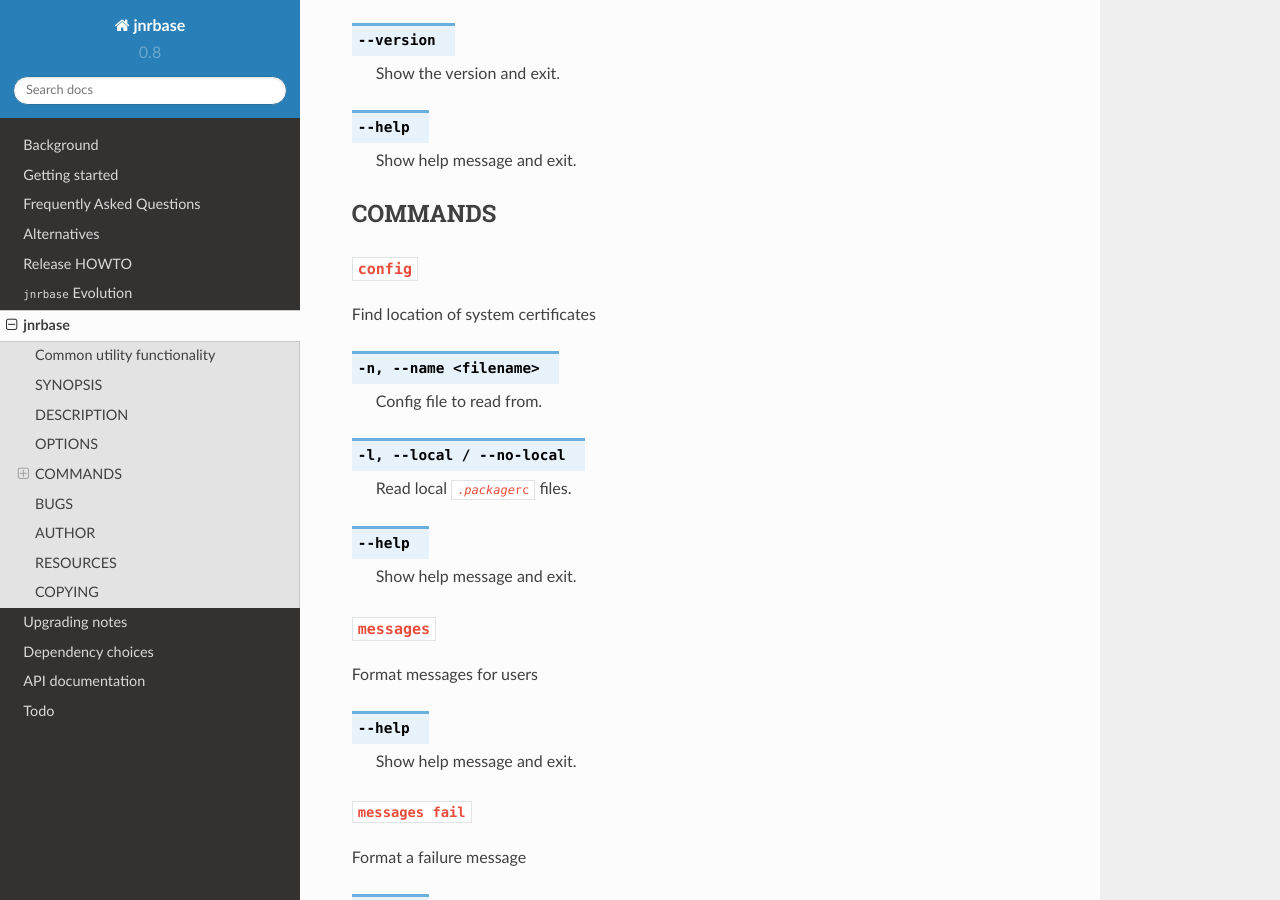
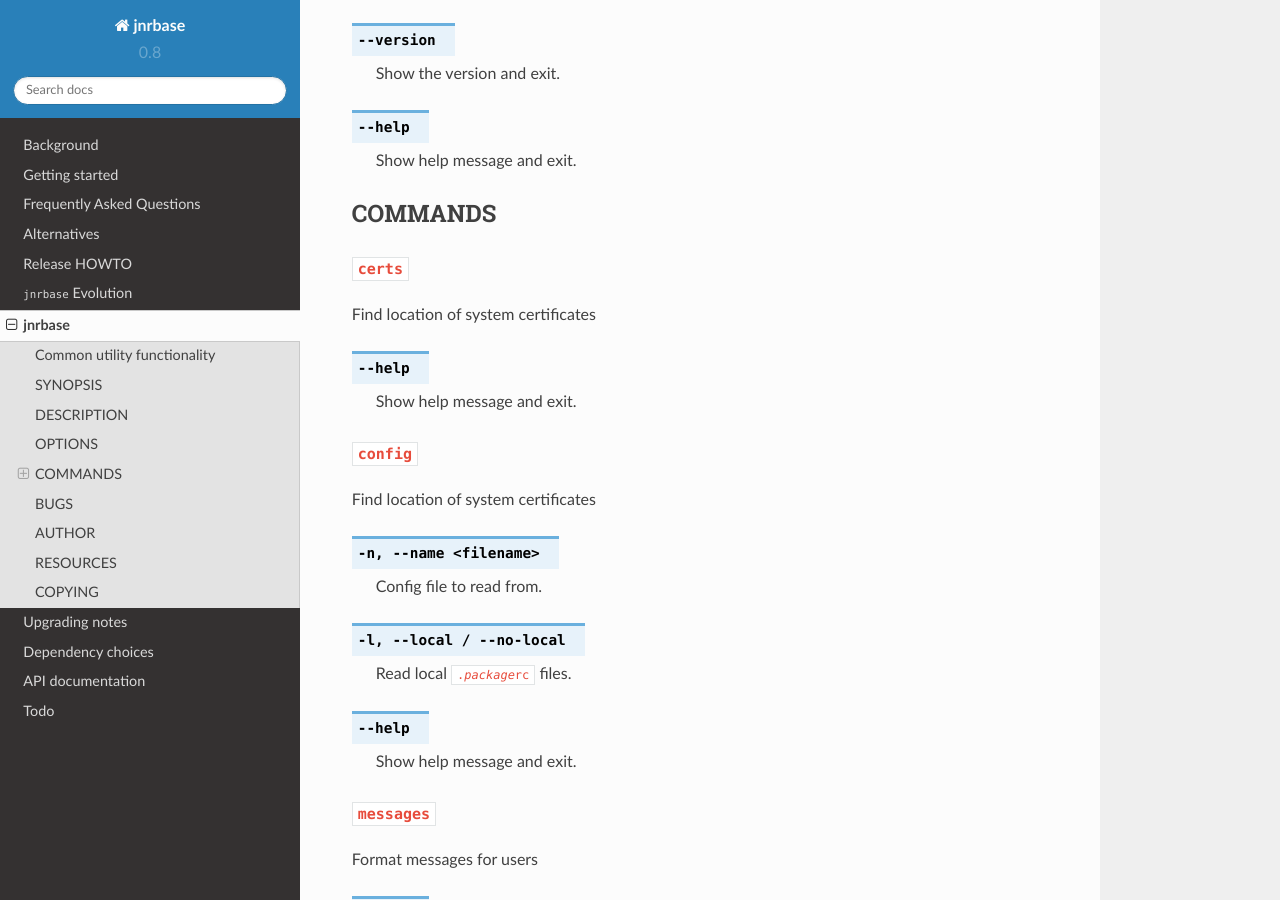
Before and after one commit to JNRowe/jnrbase, a Sphinx documentation site: the page built from doc/jnrbase.1.rst, in a window 1280 px wide and 900 px high, scrolled down 554 px. Built offline with Sphinx 7.4.7 and the Read the Docs theme 2.0.0, drawn with Linux system fonts in a browser that asks for light colours.

Commit message:
Add SSL certificate finding to cmdline script

```diff
--- a/doc/jnrbase.1.rst
+++ b/doc/jnrbase.1.rst
@@ -40,6 +40,17 @@ OPTIONS
 
 COMMANDS
 --------
+
+``certs``
+~~~~~~~~~
+
+.. program:: jnrbase certs
+
+Find location of system certificates
+
+.. option:: --help
+
+    Show help message and exit.
 
 ``config``
 ~~~~~~~~~~
```
Also changed, not shown: 2 other files.
